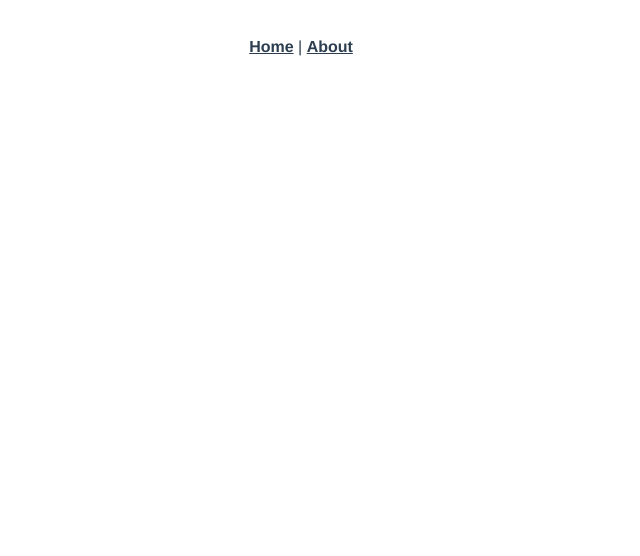
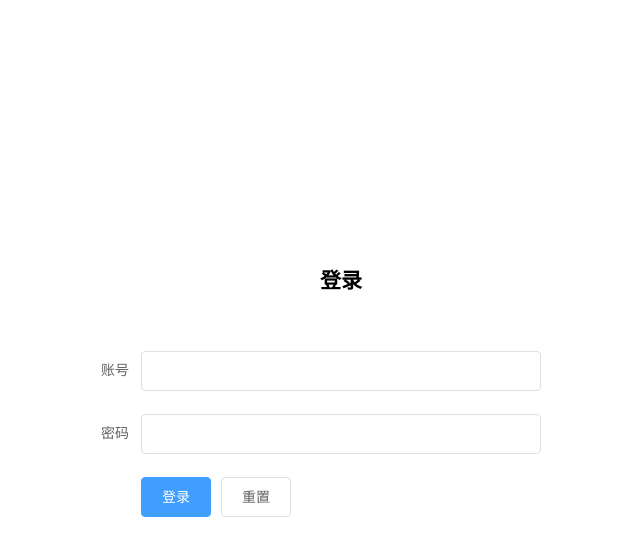
Before and after one commit to AllongC/newAdmin, a Vue app: page /#/login in a window 1280 px wide. Shown: the top 556 px of the page, without its empty margins (339-979 px from the left). Built offline with nearby package versions, Linux system fonts and the light colour scheme.

Commit message:
02-提交文件

```diff
--- a/package.json
+++ b/package.json
@@ -3,10 +3,12 @@
   "version": "0.1.0",
   "private": true,
   "scripts": {
-    "serve": "vue-cli-service serve",
+    "serve": "vue-cli-service serve --open",
     "build": "vue-cli-service build"
   },
   "dependencies": {
+    "axios": "^0.19.2",
+    "element-ui": "^2.13.2",
     "vue": "^2.6.11",
     "vue-router": "^3.2.0"
   },
--- a/src/App.vue
+++ b/src/App.vue
@@ -1,32 +1,28 @@
 <template>
-  <div id="app">
-    <div id="nav">
-      <router-link to="/">Home</router-link> |
-      <router-link to="/about">About</router-link>
-    </div>
-    <router-view/>
-  </div>
+  <router-view></router-view>
 </template>
 
+<script>
+export default {};
+</script>
+
 <style lang="less">
-#app {
-  font-family: Avenir, Helvetica, Arial, sans-serif;
-  -webkit-font-smoothing: antialiased;
-  -moz-osx-font-smoothing: grayscale;
-  text-align: center;
-  color: #2c3e50;
+* {
+  margin: 0;
+  padding: 0;
 }
 
-#nav {
-  padding: 30px;
+a {
+  color: inherit;
+}
 
-  a {
-    font-weight: bold;
-    color: #2c3e50;
+a:hover {
+  text-decoration: none;
+}
 
-    &.router-link-exact-active {
-      color: #42b983;
-    }
-  }
+ul,
+li,
+ol {
+  list-style: none;
 }
 </style>
--- a/src/main.js
+++ b/src/main.js
@@ -1,7 +1,18 @@
 import Vue from 'vue'
 import App from './App.vue'
 import router from './router'
-
+import ElementUI from 'element-ui';
+import 'element-ui/lib/theme-chalk/index.css';
+import axios from 'axios'
+axios.defaults.baseURL = 'http://127.0.0.1:3000'
+Vue.prototype.$axios = axios
+router.beforeEach((to, from, next) => {
+  if (to.path !== '/login' && !localStorage.getItem('token')) {
+    router.push('/login')
+  }
+  next()
+})
+Vue.use(ElementUI);
 Vue.config.productionTip = false
 
 new Vue({
--- a/src/router/index.js
+++ b/src/router/index.js
@@ -1,25 +1,21 @@
 import Vue from 'vue'
 import VueRouter from 'vue-router'
 import Home from '../views/Home.vue'
+import Login from '@/views/Login'
 
 Vue.use(VueRouter)
 
-  const routes = [
+const routes = [
   {
     path: '/',
     name: 'Home',
     component: Home
   },
   {
-    path: '/about',
-    name: 'About',
-    // route level code-splitting
-    // this generates a separate chunk (about.[hash].js) for this route
-    // which is lazy-loaded when the route is visited.
-    component: function () {
-      return import(/* webpackChunkName: "about" */ '../views/About.vue')
-    }
-  }
+    path: '/login',
+    name: 'LoginPage',
+    component: Login
+  },
 ]
 
 const router = new VueRouter({
--- a/src/views/About.vue
+++ /dev/null
@@ -1,5 +0,0 @@
-<template>
-  <div class="about">
-    <h1>This is an about page</h1>
-  </div>
-</template>
--- a/src/views/Home.vue
+++ b/src/views/Home.vue
@@ -1,18 +1,12 @@
 <template>
-  <div class="home">
-    <img alt="Vue logo" src="../assets/logo.png">
-    <HelloWorld msg="Welcome to Your Vue.js App"/>
+  <div>
+    <router-link to="/login">登录页</router-link>
   </div>
 </template>
 
 <script>
-// @ is an alias to /src
-import HelloWorld from '@/components/HelloWorld.vue'
+export default {};
+</script>
 
-export default {
-  name: 'Home',
-  components: {
-    HelloWorld
-  }
-}
-</script>
+<style lang="less" scoped>
+</style>
--- /dev/null
+++ b/src/views/Login.vue
@@ -0,0 +1,73 @@
+<template>
+  <div>
+    <el-row type="flex" class="row-bg" justify="center" align="middle">
+      <el-form ref="form" :model="form" label-width="80px">
+        <el-form-item class="title">
+          <h2>登录</h2>
+        </el-form-item>
+        <el-form-item label="账号">
+          <el-input v-model="form.username"></el-input>
+        </el-form-item>
+        <el-form-item label="密码">
+          <el-input v-model="form.password" type="password"></el-input>
+        </el-form-item>
+        <el-form-item>
+          <el-button type="primary" @click="login">登录</el-button>
+          <el-button>重置</el-button>
+        </el-form-item>
+      </el-form>
+    </el-row>
+  </div>
+</template>
+
+<script>
+export default {
+  data() {
+    return {
+      form: {
+        username: "",
+        password: ""
+      }
+    };
+  },
+  methods: {
+    login() {
+      if (!this.form.username || !this.form.password) {
+        this.$message.error("请输入完整的信息!");
+        return;
+      }
+      this.$axios({
+        url: "/login",
+        method: "post",
+        data: this.form
+      }).then(res => {
+        const { message, data } = res.data;
+        if (message === "登录成功") {
+          localStorage.setItem("token", data.token);
+          localStorage.setItem("user", JSON.stringify(data.user));
+          this.$router.push("/");
+        }
+      });
+    }
+  }
+};
+</script>
+
+<style lang="less" scoped>
+.el-row {
+  position: absolute;
+  top: 0;
+  bottom: 0;
+  width: 100%;
+  .title {
+    margin-bottom: 50px;
+  }
+  h2 {
+    text-align: center;
+  }
+  .el-input {
+    width: 400px;
+    height: 40px;
+  }
+}
+</style>
```
Also changed, not shown: 1 other file (tests, documents, lock files or other folders).
